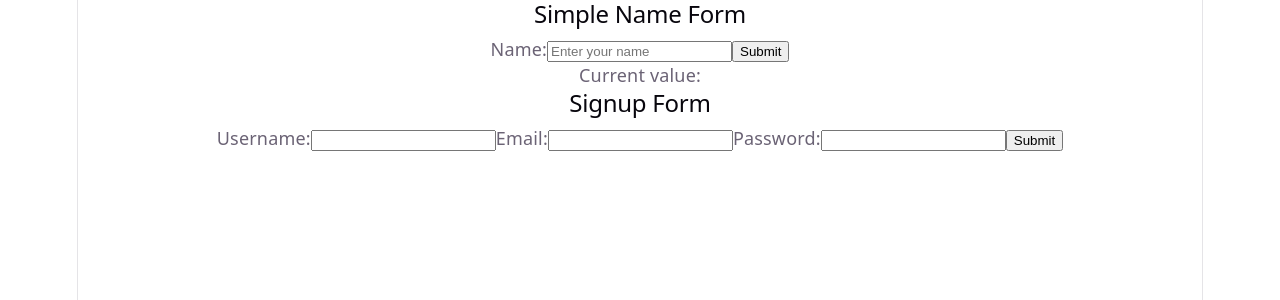
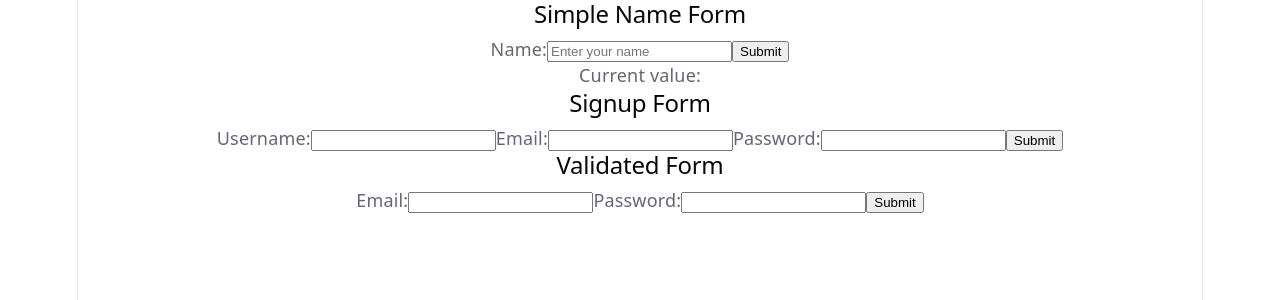
Before and after one commit to gayanar02/SW_CSE_B1.4_Internship-, a React (Vite) app in the folder day/day 14/my-react-app/: page / in a window 1280 px wide. Shown: the top 300 px of the page. Built offline with nearby package versions, Linux system fonts and the light colour scheme.

Commit message:
form three

```diff
--- a/day/day 14/my-react-app/src/App.jsx
+++ b/day/day 14/my-react-app/src/App.jsx
@@ -7,6 +7,7 @@ import UserListHook from "./components/HookTwo";
 import ThemedProviderDemo from "./components/HookThree";
 import SimpleNameForm from "./components/FormOne";
 import SignupForm from "./components/FormTwo";
+import ValidatedForm from "./components/FormThree";
 function App() {
 
 
@@ -20,6 +21,7 @@ function App() {
       { /*<ThemedProviderDemo/>*/}
       <SimpleNameForm />
       <SignupForm />
+      <ValidatedForm />
     </>
   )
 }
--- /dev/null
+++ b/day/day 14/my-react-app/src/components/FormThree.jsx
@@ -0,0 +1,83 @@
+import { useState } from "react";
+
+// ValidatedForm demonstrates:
+// - Basic form validation
+// - Showing error messages
+// - Preventing submission when invalid
+function ValidatedForm() {
+  const [email, setEmail] = useState("");
+  const [password, setPassword] = useState("");
+  const [errors, setErrors] = useState({});
+
+  // Simple validation function
+  function validate() {
+    const newErrors = {};
+
+    // Check email
+    if (!email) {
+      newErrors.email = "Email is required";
+    } else if (!email.includes("@")) {
+      newErrors.email = "Enter a valid email";
+    }
+
+    // Check password
+    if (!password) {
+      newErrors.password = "Password is required";
+    } else if (password.length < 6) {
+      newErrors.password = "Password must be at least 6 characters";
+    }
+
+    return newErrors;
+  }
+
+  // Handle form submission
+  function handleSubmit(event) {
+    event.preventDefault();
+
+    const validationErrors = validate();
+
+    // If there are errors, show them and stop
+    if (Object.keys(validationErrors).length > 0) {
+      setErrors(validationErrors);
+      return;
+    }
+
+    // No errors: clear errors and submit
+    setErrors({});
+    alert("Form submitted successfully");
+  }
+
+  return (
+    <form className="form-box" onSubmit={handleSubmit}>
+      <h2>Validated Form</h2>
+
+      <label>
+        Email:
+        <input
+          type="email"
+          value={email}
+          onChange={(e) => setEmail(e.target.value)}
+        />
+        {errors.email && (
+          <p className="error">{errors.email}</p>
+        )}
+      </label>
+
+      <label>
+        Password:
+        <input
+          type="password"
+          value={password}
+          onChange={(e) => setPassword(e.target.value)}
+        />
+        {errors.password && (
+          <p className="error">{errors.password}</p>
+        )}
+      </label>
+
+      <button type="submit">Submit</button>
+    </form>
+  );
+}
+
+export default ValidatedForm;
```
